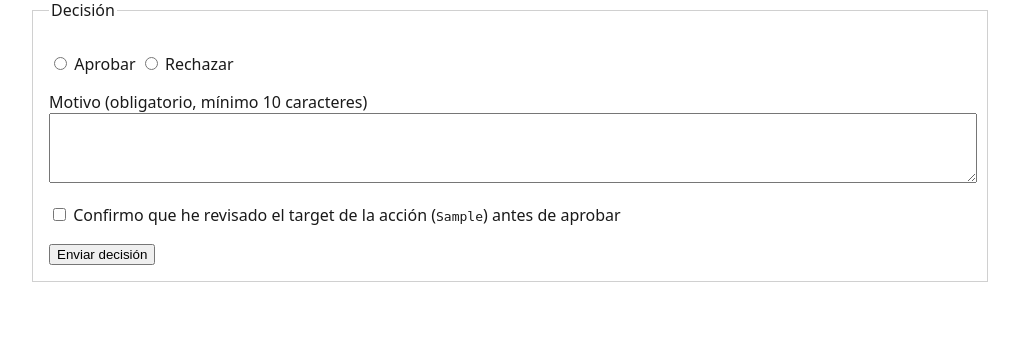
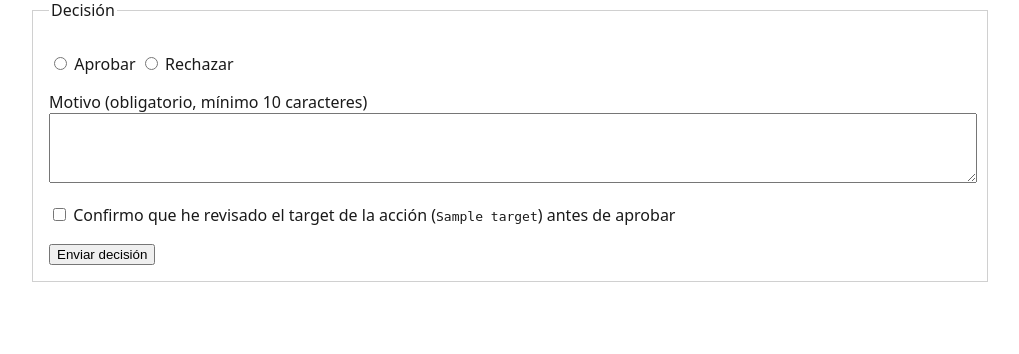
Before and after one commit to argos-ai-xdr/argos-smartops, a FastAPI app: template web/templates/approval_form.html in a window 1280 px wide. Shown: the part 446-800 px from the top of the page, without its empty margins (130-1149 px from the left). Run offline with FastAPI, Linux system fonts and the light colour scheme; the template is opened without the code that fills it: most values are stand-ins (such as "Sample title", 1, 10 or a date in 2020); parts of the project's set-up code (start-up, migrations or seed data) failed here and were passed over.

Commit message:
fix(security): el formulario de aprobacion mostraba la herramienta, no el target real
El checkbox de confirmacion decia 'Confirmo que he revisado el target de
la accion' pero mostraba recommendation.selected_action -- el NOMBRE DE LA
HERRAMIENTA (p.ej. isolate_kubernetes_workload), no un target
(deployment/gseg-simulado). Recommendation ni siquiera tiene un campo
target: la unica fuente real es el PolicyDecision que approval_form_page
ya resuelve (fix anterior de esta sesion) pero cuyo campo target nunca se
pasaba a la plantilla.

Esto rompe el proposito mismo de la confirmacion HITL: un operador
marcaba haber revisado el target sin que la UI se lo mostrara nunca --
podia estar confirmando cualquier cosa. Fix: pasar decisions[0]['target']
al contexto de la plantilla y mostrarlo en vez de selected_action.

Test de regresion en el e2e existente, verificado contra el codigo
anterior: comprueba que el target real aparece en la pagina y que el
nombre de la herramienta NO aparece dentro de la etiqueta del checkbox.

```diff
--- a/web/routes.py
+++ b/web/routes.py
@@ -66,6 +66,7 @@ def approval_form_page(request: Request, incident_id: str, repos: Repositories =
             "incident_id": incident_id,
             "recommendation": recommendation,
             "action_id": decisions[0]["decision_id"],  # ver docstring del módulo
+            "target": decisions[0]["target"],  # el recurso real, no recommendation.selected_action (ver approval_form.html)
         },
     )
 
--- a/web/templates/approval_form.html
+++ b/web/templates/approval_form.html
@@ -40,7 +40,7 @@
       <p>
         <label for="target-confirmed">
           <input type="checkbox" id="target-confirmed" name="target_confirmed" value="true" required />
-          Confirmo que he revisado el target de la acción (<code>{{ recommendation.selected_action }}</code>) antes de aprobar
+          Confirmo que he revisado el target de la acción (<code>{{ target }}</code>) antes de aprobar
         </label>
       </p>
 
```
Also changed, not shown: tests/e2e/test_full_flow.py (+10 -0 lines).
